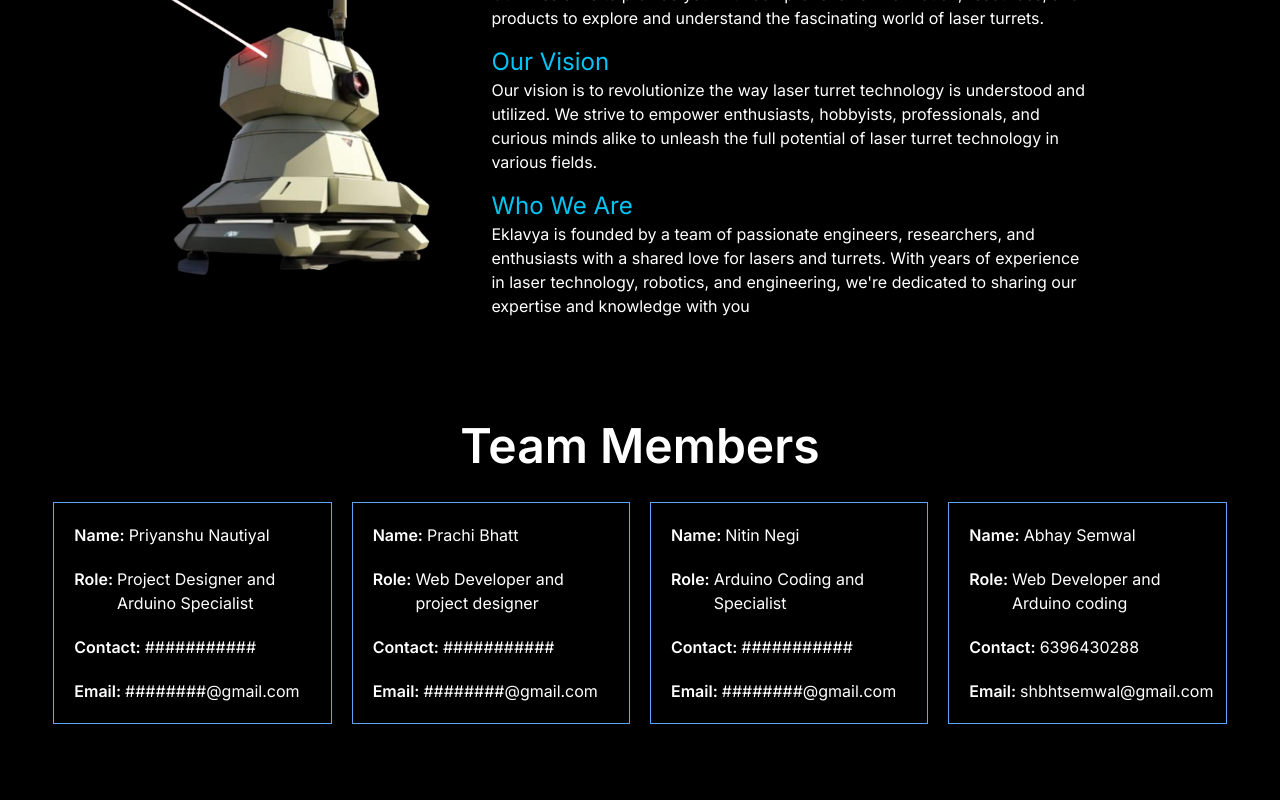
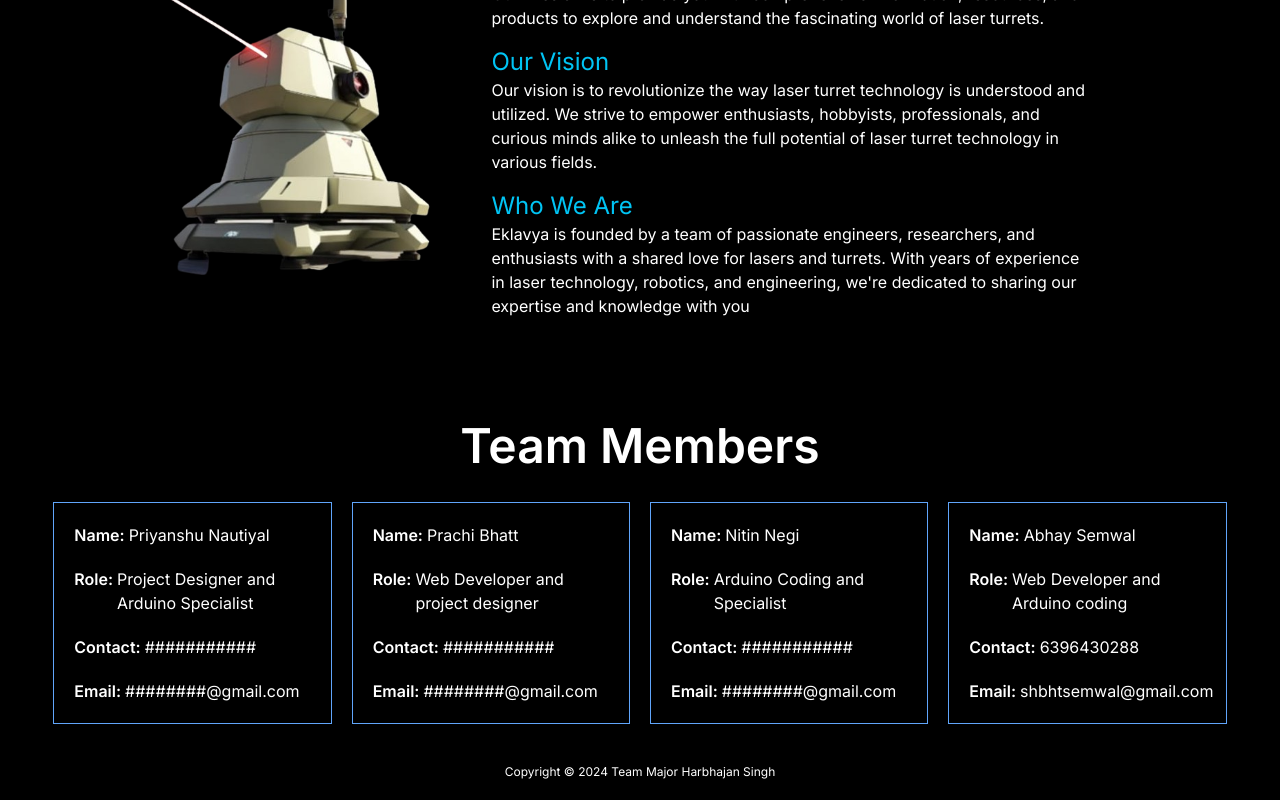
Before and after one commit to AbhaySemwal/eklavya, a Next.js app: page /aboutus in a window 1280 px wide. Shown: the part 298-1098 px from the top of the page. Built offline with nearby package versions, Linux system fonts and the light colour scheme.

Commit message:
ui fixes

```diff
--- a/src/app/aboutus/page.js
+++ b/src/app/aboutus/page.js
@@ -1,4 +1,3 @@
-import Navbar from '@/components/navbar/Navbar'
 import React from 'react'
 import AboutUs from '@/components/aboutus/AboutUs'
 import Footer from '@/components/footer/Footer'
--- a/src/components/aboutus/AboutUs.jsx
+++ b/src/components/aboutus/AboutUs.jsx
@@ -2,6 +2,7 @@ import React from 'react'
 import Image from 'next/image'
 import Navbar from '../navbar/Navbar'
 import Card3 from '../card3/Card3'
+import Footer from '../footer/Footer'
 
 const data=[
   {
--- a/src/components/footer/Footer.jsx
+++ b/src/components/footer/Footer.jsx
@@ -3,7 +3,7 @@ import React from 'react'
 const Footer = () => {
   return (
     <div className='p-5'>
-        <p className='text-xs flex justify-center'>Copyright © 2024 Team Major Harbhajan Singh</p>
+        <p className='text-xs flex justify-center text-white'>Copyright © 2024 Team Major Harbhajan Singh</p>
     </div>
   )
 }
```
